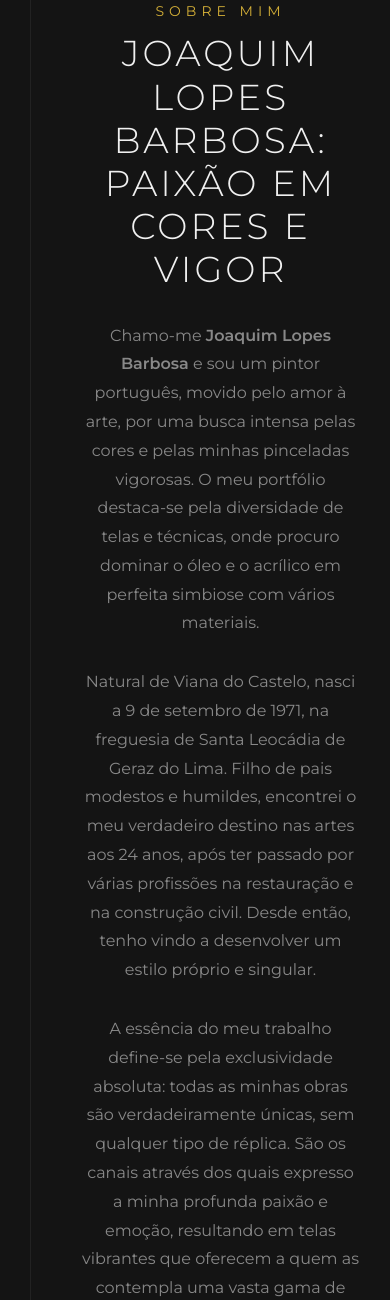
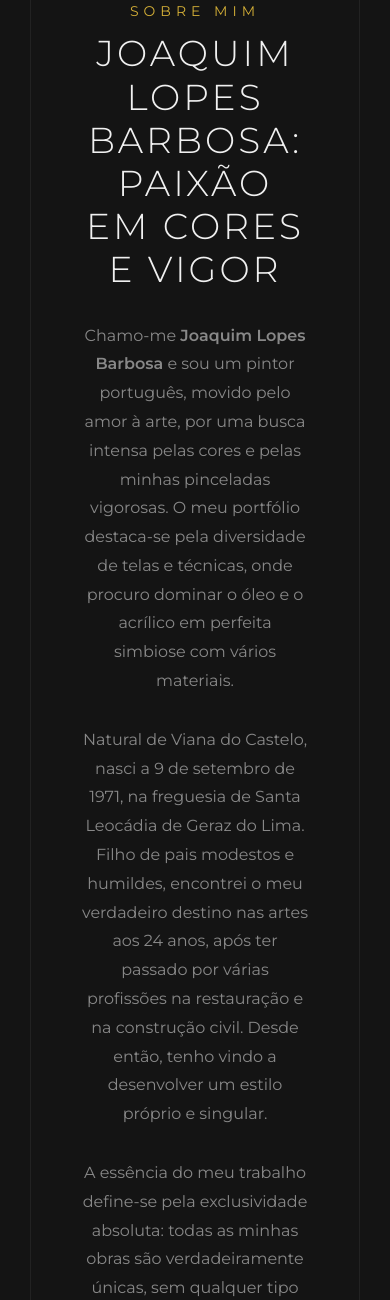
Before and after one commit to filoctete/django-portfolio, a Django app: page /sobre/ in a window 390 px wide. Shown: the part 60-1360 px from the top of the page. Run offline with Django 5.2, Linux system fonts and the light colour scheme.

Commit message:
some final adjustments v6

```diff
--- a/gallery/static/css/style.css
+++ b/gallery/static/css/style.css
@@ -173,7 +173,9 @@ nav ul li a:hover { color: var(--accent); }
 .text-block {
     text-align: center;
     border-left: 1px solid #222; /* Uma linha muito sutil */
+    border-right: 1px solid #222; /* Uma linha muito sutil */
     padding-left: 50px;
+    padding-right: 50px;
 }
 
 .text-block h3 {
@@ -353,7 +355,8 @@ nav ul li a:hover { color: var(--accent); }
     .nav-menu.active { right: 0; }
 
     /* 3. Botão Hambúrguer */
-    .menu-toggle { display: flex; flex-direction: column; gap: 5px; cursor: pointer; }
+    .menu-toggle { display: flex; flex-direction: column; gap: 5px; cursor: pointer; position: relative;
+        z-index: 1001; }
     .menu-toggle span { width: 25px; height: 2px; background: #fff; transition: 0.3s; }
     .menu-overlay {
         position: fixed;
```
